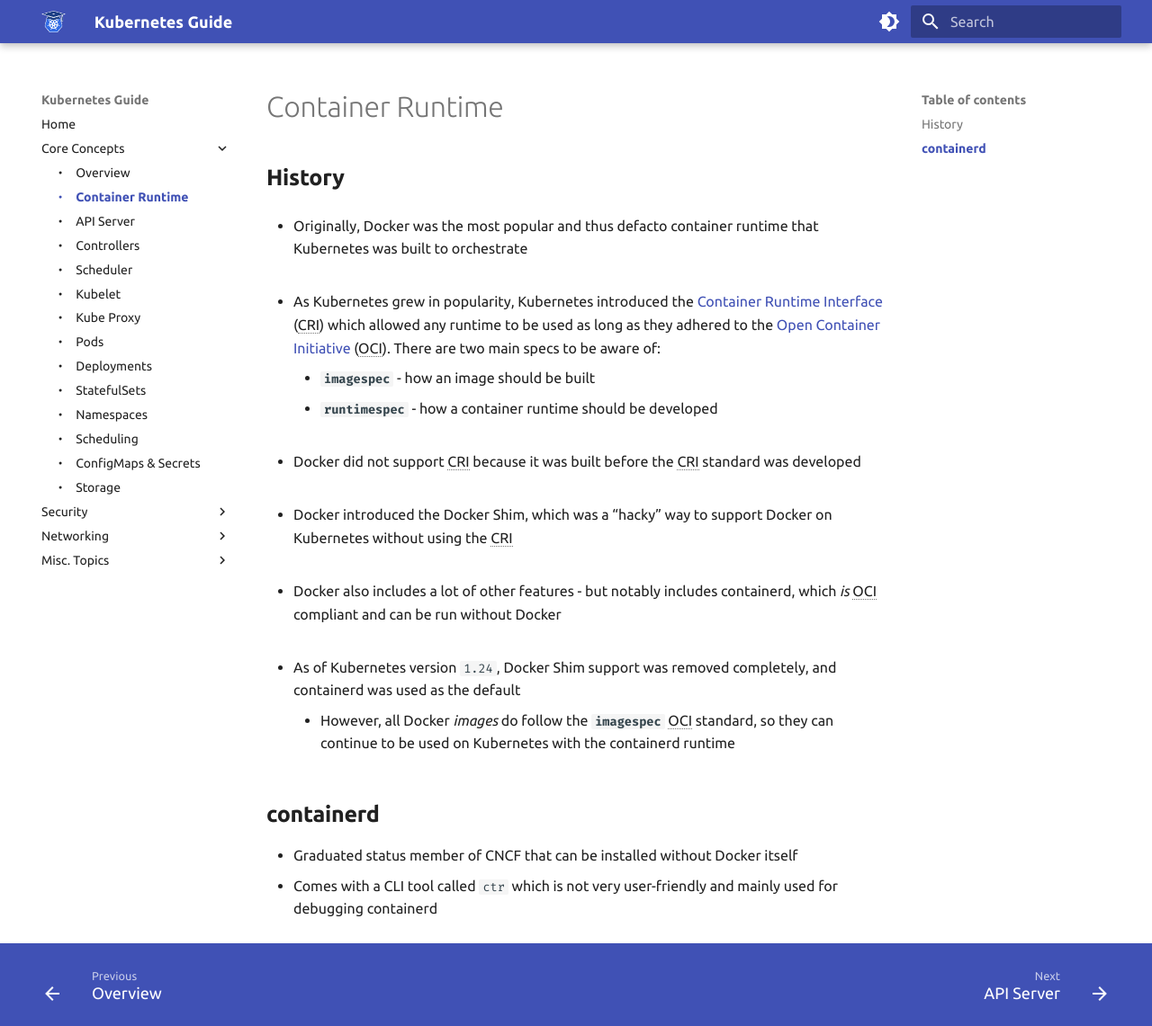
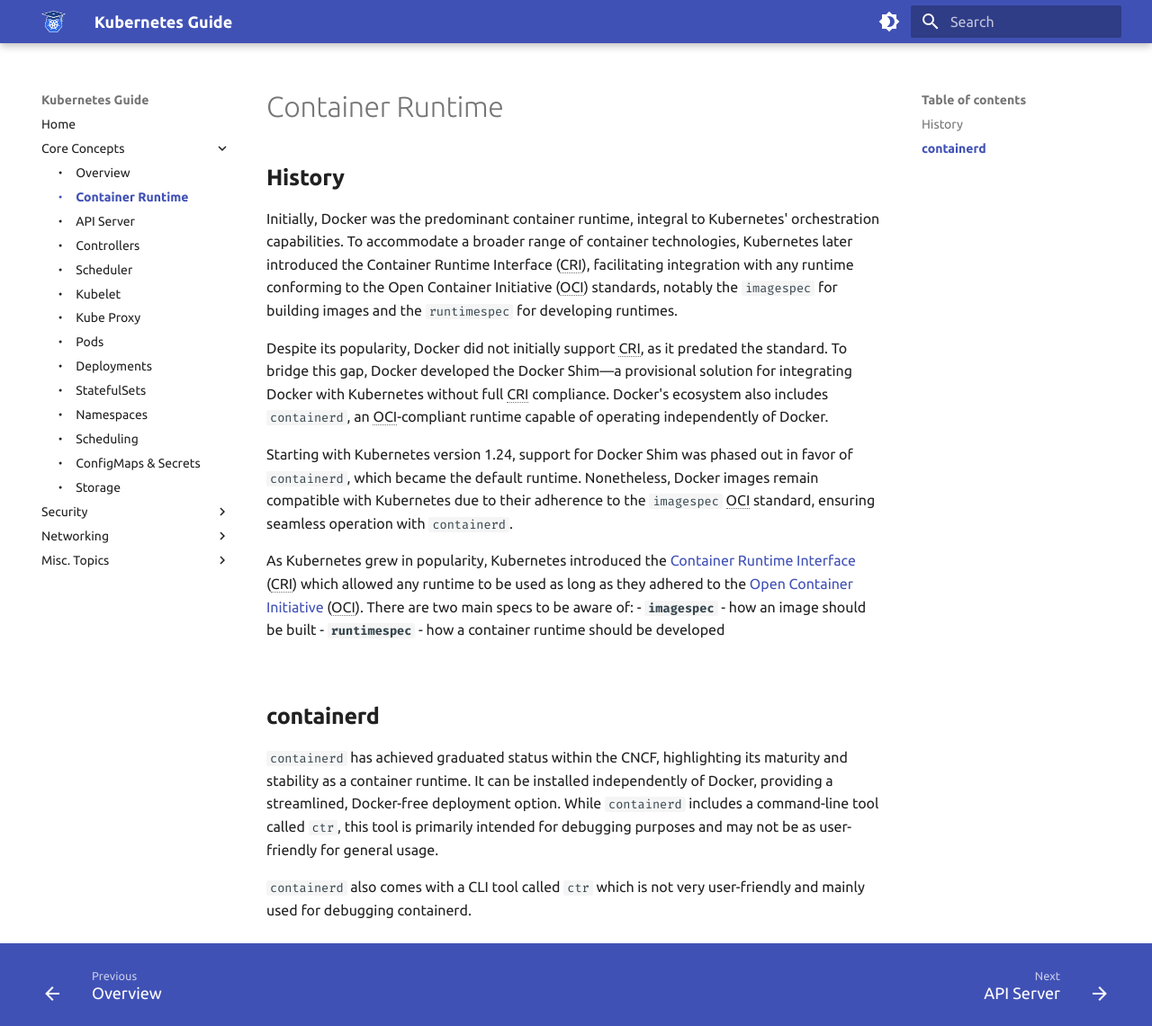
Before and after one commit to Braundo/kubernetes-guide, an MkDocs documentation site: the page built from docs/core-concepts/container-runtime.md, in a window 1280 px wide and 1141 px high. Shown: the whole window at 90% size. Built offline with MkDocs 1.6.1 and Material for MkDocs 9.7.7, drawn with Linux system fonts in a browser that asks for light colours.

Commit message:
updated container runtime page

```diff
--- a/docs/core-concepts/container-runtime.md
+++ b/docs/core-concepts/container-runtime.md
@@ -4,26 +4,26 @@
 
 ## History
 
-- Originally, Docker was the most popular and thus defacto container runtime that Kubernetes was built to orchestrate
-<br><br>
-
-- As Kubernetes grew in popularity, Kubernetes introduced the [Container Runtime Interface](https://kubernetes.io/docs/concepts/architecture/cri/) (CRI) which allowed any runtime to be used as long as they adhered to the [Open Container Initiative](https://opencontainers.org/) (OCI). There are two main specs to be aware of:
-    - **`imagespec`** - how an image should be built
-    - **`runtimespec`** - how a container runtime should be developed
+Initially, Docker was the predominant container runtime, integral to Kubernetes' orchestration capabilities. To accommodate a broader range of container technologies, Kubernetes later introduced the Container Runtime Interface (CRI), facilitating integration with any runtime conforming to the Open Container Initiative (OCI) standards, notably the `imagespec` for building images and the `runtimespec` for developing runtimes.
 <br>
 
-- Docker did not support CRI because it was built before the CRI standard was developed<br><br>
-- Docker introduced the Docker Shim, which was a “hacky” way to support Docker on Kubernetes without using the CRI<br><br>
-- Docker also includes a lot of other features - but notably includes containerd, which *is* OCI compliant and can be run without Docker<br><br>
+Despite its popularity, Docker did not initially support CRI, as it predated the standard. To bridge this gap, Docker developed the Docker Shim—a provisional solution for integrating Docker with Kubernetes without full CRI compliance. Docker's ecosystem also includes `containerd`, an OCI-compliant runtime capable of operating independently of Docker.
+<br>
 
+Starting with Kubernetes version 1.24, support for Docker Shim was phased out in favor of `containerd`, which became the default runtime. Nonetheless, Docker images remain compatible with Kubernetes due to their adherence to the `imagespec` OCI standard, ensuring seamless operation with `containerd`.
+<br>
 
-- As of Kubernetes version `1.24`, Docker Shim support was removed completely, and containerd was used as the default
-    - However, all Docker *images* do follow the **`imagespec`** OCI standard, so they can continue to be used on Kubernetes with the containerd runtime
+As Kubernetes grew in popularity, Kubernetes introduced the [Container Runtime Interface](https://kubernetes.io/docs/concepts/architecture/cri/) (CRI) which allowed any runtime to be used as long as they adhered to the [Open Container Initiative](https://opencontainers.org/) (OCI). There are two main specs to be aware of:
+- **`imagespec`** - how an image should be built
+- **`runtimespec`** - how a container runtime should be developed
+<br>
 
 ## containerd
 
-- Graduated status member of CNCF that can be installed without Docker itself
-- Comes with a CLI tool called `ctr` which is not very user-friendly and mainly used for debugging containerd
+`containerd` has achieved graduated status within the CNCF, highlighting its maturity and stability as a container runtime. It can be installed independently of Docker, providing a streamlined, Docker-free deployment option. While `containerd` includes a command-line tool called `ctr`, this tool is primarily intended for debugging purposes and may not be as user-friendly for general usage.
+<br>
+
+`containerd` also comes with a CLI tool called `ctr` which is not very user-friendly and mainly used for debugging containerd.
 
 
 *[OCI]: Open Container Initiative
```
